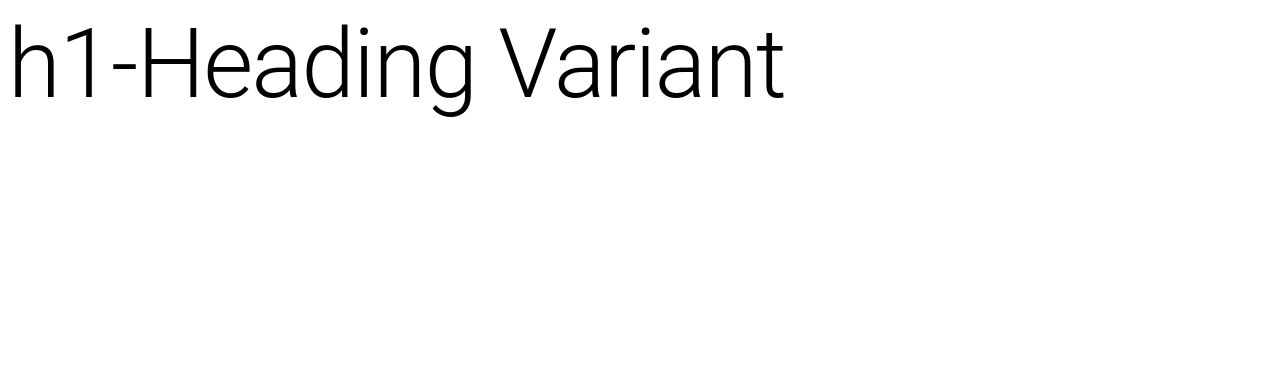
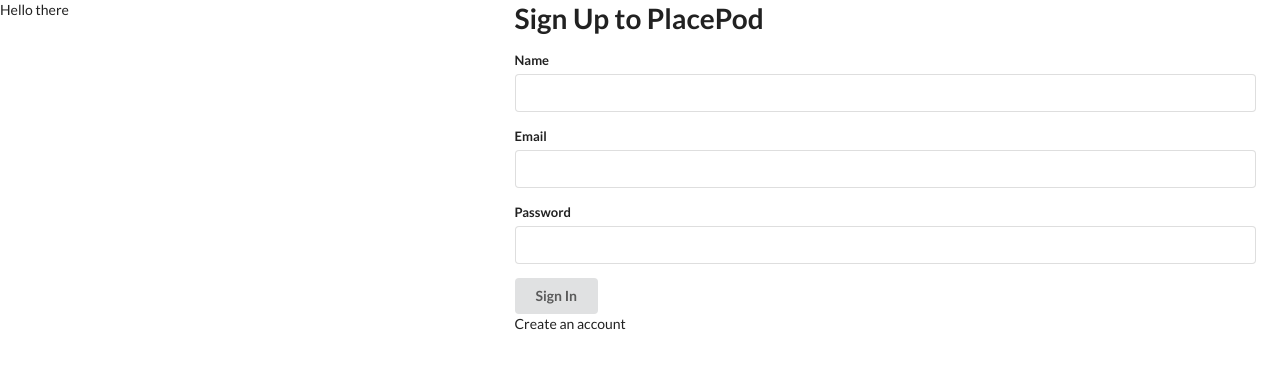
Before and after one commit to Connect-3/PlacePod, a React (Create React App) app in the folder placepod/: page / in a window 1280 px wide. Shown: the top 368 px of the page. Built offline with nearby package versions, Linux system fonts and the light colour scheme.

Commit message:
Login/SignUp basic layout complete

```diff
--- a/placepod/package.json
+++ b/placepod/package.json
@@ -10,6 +10,7 @@
     "react": "^17.0.2",
     "react-dom": "^17.0.2",
     "react-scripts": "4.0.3",
+    "semantic-ui-segment": "^2.4.0",
     "web-vitals": "^1.0.1"
   },
   "scripts": {
--- a/placepod/public/index.html
+++ b/placepod/public/index.html
@@ -10,6 +10,10 @@
       content="Web site created using create-react-app"
     />
     <link rel="apple-touch-icon" href="%PUBLIC_URL%/logo192.png" />
+    <link
+      rel="stylesheet"
+      href="https://cdnjs.cloudflare.com/ajax/libs/semantic-ui/2.4.1/semantic.min.css"
+    />
     <!--
       manifest.json provides metadata used when your web app is installed on a
       user's mobile device or desktop. See https://developers.google.com/web/fundamentals/web-app-manifest/
--- a/placepod/src/App.js
+++ b/placepod/src/App.js
@@ -1,11 +1,11 @@
 import React from 'react';
-import Login from './components/Registration/Login';
+import IntroPage from './components/IntroPage/IntroPage';
 
 const App = () => {
   return (
-      <div>
-        <Login />
-      </div>
+    <div>
+      <IntroPage />
+    </div>
   );
 };
 
--- /dev/null
+++ b/placepod/src/components/IntroPage/InputType.js
@@ -0,0 +1,18 @@
+import React from 'react';
+
+const InputType = ({ label, type,val,setVal}) => {
+  return (
+    <div className="ui field">
+      <label>{label}</label>
+      <input
+        type={type}
+        onChange={(e) => {
+          setVal(e.target.value);
+        }}
+        value={val}
+      />
+    </div>
+  );
+};
+
+export default InputType;
--- /dev/null
+++ b/placepod/src/components/IntroPage/IntroPage.js
@@ -0,0 +1,15 @@
+import React from "react";
+import Login from "./Login";
+
+const IntroPage = ()=>{
+    return (
+        <div className="ui grid">
+            <div className="six wide column">Hello there</div>
+            <div className="ten wide column"><Login /></div>
+            <div></div>
+        </div>
+    )
+}
+
+
+export default IntroPage
--- /dev/null
+++ b/placepod/src/components/IntroPage/Login.js
@@ -0,0 +1,69 @@
+import { Container } from '@material-ui/core';
+import React, { useState } from 'react';
+import InputType from './InputType';
+
+const Login = () => {
+  const [logIn, setLogIn] = useState(false);
+  const [email, setEmail] = useState('');
+  const [name, setName] = useState('');
+  const [password, setPassword] = useState('');
+
+  const SignIn = () => {
+    return;
+  };
+
+  const LogIn = () => {
+    return;
+  };
+
+  return (
+    <Container>
+      <form className="ui form">
+        <h1>Sign Up to PlacePod</h1>
+        {!logIn && (
+          <InputType type="text" label="Name" val={name} setVal={setName} />
+        )}
+        <InputType type="email" label="Email" val={email} setVal={setEmail} />
+        <InputType
+          type="password"
+          label="Password"
+          val={password}
+          setVal={setPassword}
+        />
+        {!logIn && (
+          <button
+            className="ui button"
+            type="submit"
+            onClick={() => {
+              SignIn();
+            }}
+          >
+            Sign In
+          </button>
+        )}
+
+        {logIn && (
+          <button
+            className="ui button"
+            type="submit"
+            onClick={() => {
+              LogIn();
+            }}
+          >
+            Log In
+          </button>
+        )}
+      </form>
+      <div
+        onClick={() => {
+          setLogIn(!logIn);
+        }}
+        className={{ color: 'red' }}
+      >
+        {logIn ? <p> Already have an account?</p> : <p>Create an account</p>}
+      </div>
+    </Container>
+  );
+};
+
+export default Login;
--- a/placepod/src/components/Registration/Login.js
+++ /dev/null
@@ -1,24 +0,0 @@
-import React from 'react';
-import Typography from '@material-ui/core/Typography';
-
-const Login = () => {
-  return (
-    <div>
-      <Typography variant="h1">h1-Heading Variant</Typography>
-      {/* <h1>Sign Up to PlacePod</h1>
-            <div>
-                <label for="name">Name</label>
-                <input type="text" id="name" />
-                <label for="username">UserName</label>
-                <input type="text" id="username" />
-            </div>
-            <label for="email">Email</label>
-            <input type="email" />
-            <label for="password">Password</label>
-            <input type="password" />
-            <button>Create Account</button> */}
-    </div>
-  );
-};
-
-export default Login;
```
Also changed, not shown: 1 other file (tests, documents, lock files or other folders).
